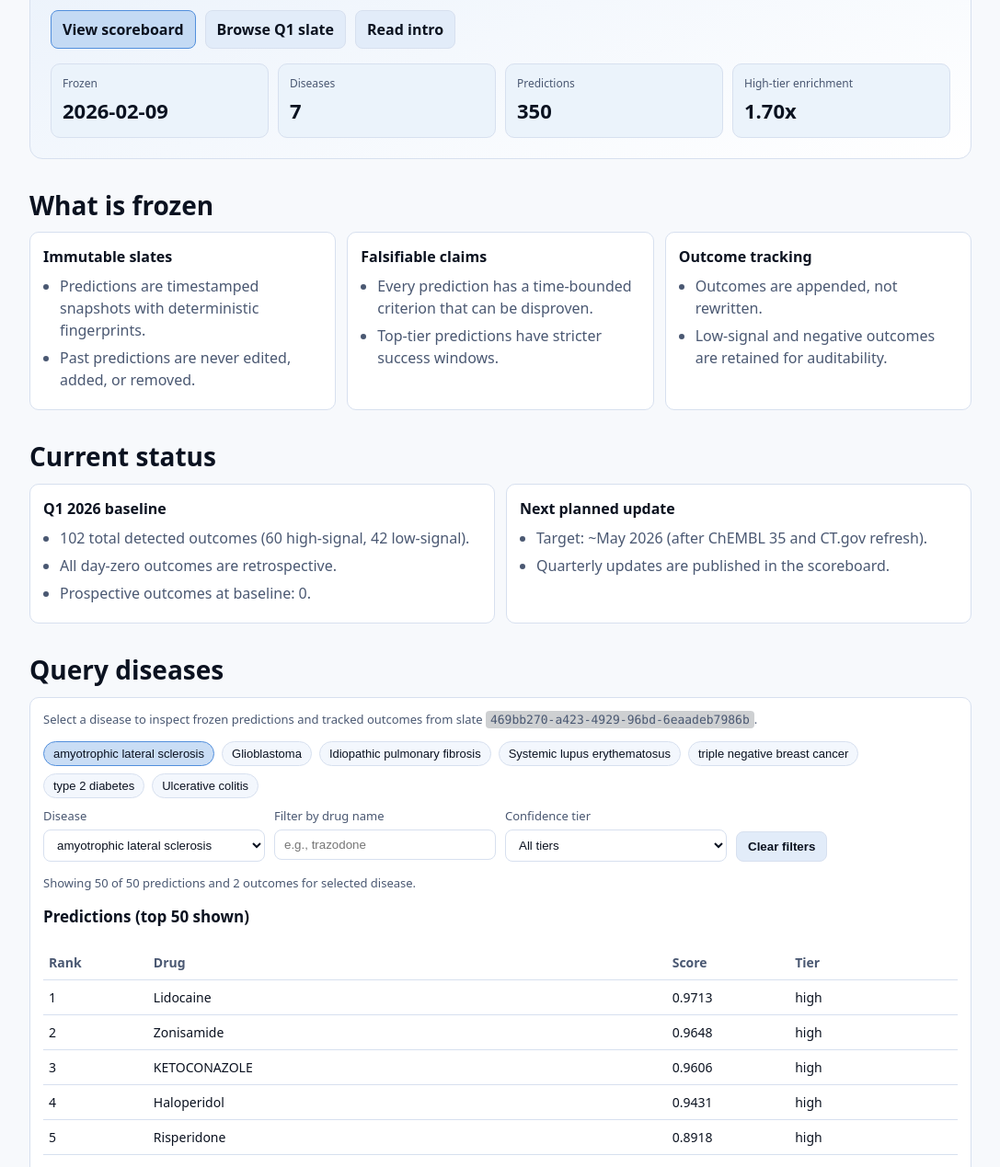
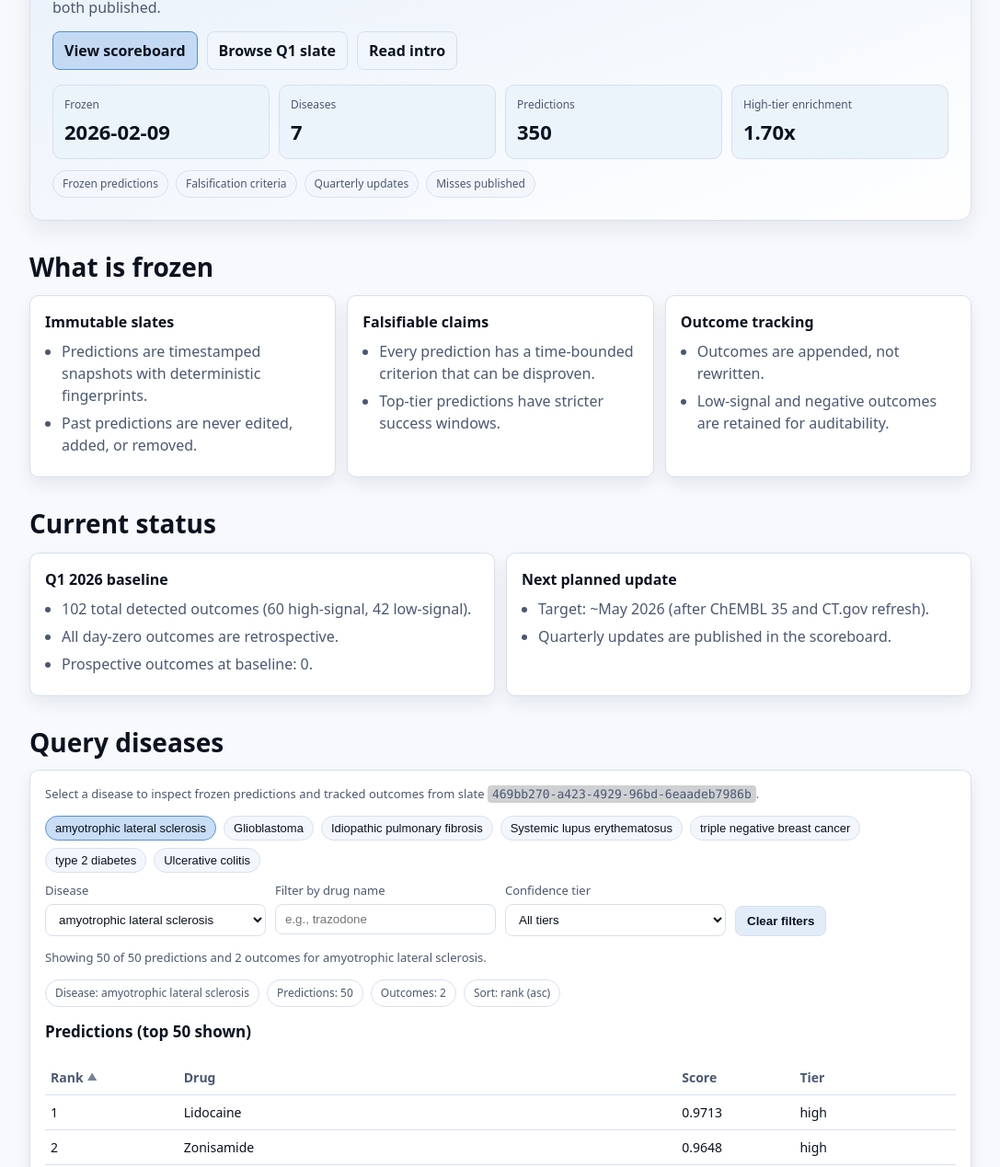
Before and after one commit to Exmplr-AI/exmplr-hypotheses, a plain HTML site: page index.html in a window 1280 px wide. Shown: the part 243-1512 px from the top of the page at 92% size, without its empty margins (96-1183 px from the left). Drawn offline with Linux system fonts and the light colour scheme.

Commit message:
feat: refine homepage hierarchy and query table interactions
Improve readability with stronger contrast, trust badges, and sticky navigation. Add sortable prediction columns, richer filter feedback, and clearer empty-state actions for the disease query workflow.

Co-authored-by: Cursor <cursoragent@cursor.com>

```diff
--- a/index.html
+++ b/index.html
@@ -11,10 +11,11 @@
       --bg: #0b1220;
       --card: #121b2f;
       --text: #e6edf7;
-      --muted: #a9b6cc;
+      --muted: #bcc9dc;
       --accent: #58a6ff;
       --border: #2b3a55;
       --ok: #3fb950;
+      --shadow: rgba(0, 0, 0, 0.22);
     }
     @media (prefers-color-scheme: light) {
       :root {
@@ -25,6 +26,7 @@
         --accent: #0b63d1;
         --border: #d7e0ef;
         --ok: #1b7f3b;
+        --shadow: rgba(12, 30, 66, 0.08);
       }
     }
     * { box-sizing: border-box; }
@@ -45,6 +47,13 @@
       align-items: center;
       gap: 12px;
       margin-bottom: 14px;
+      position: sticky;
+      top: 0;
+      z-index: 10;
+      background: color-mix(in srgb, var(--bg) 86%, transparent);
+      backdrop-filter: blur(6px);
+      border-bottom: 1px solid color-mix(in srgb, var(--border) 70%, transparent);
+      padding: 10px 2px;
     }
     .brand {
       font-weight: 700;
@@ -66,7 +75,8 @@
       background: linear-gradient(160deg, color-mix(in srgb, var(--card) 90%, var(--accent) 10%), var(--card));
       border: 1px solid var(--border);
       border-radius: 14px;
-      padding: 22px;
+      padding: 24px;
+      box-shadow: 0 10px 24px var(--shadow);
     }
     .actions {
       display: flex;
@@ -82,10 +92,18 @@
       background: color-mix(in srgb, var(--card) 88%, var(--accent) 12%);
       color: var(--text);
       font-weight: 600;
+      transition: background .14s ease, border-color .14s ease, transform .14s ease;
     }
     .btn.primary {
       border-color: color-mix(in srgb, var(--accent) 65%, var(--border) 35%);
       background: color-mix(in srgb, var(--accent) 24%, var(--card) 76%);
+    }
+    .btn:hover {
+      text-decoration: none;
+      transform: translateY(-1px);
+    }
+    .btn.secondary {
+      background: color-mix(in srgb, var(--card) 94%, var(--accent) 6%);
     }
     .kpis {
       display: grid;
@@ -101,18 +119,33 @@
     }
     .kpi .label { display: block; font-size: 12px; color: var(--muted); }
     .kpi .value { display: block; font-size: 22px; font-weight: 700; margin-top: 4px; }
+    .trust-strip {
+      display: flex;
+      flex-wrap: wrap;
+      gap: 8px;
+      margin-top: 12px;
+    }
+    .trust-item {
+      border: 1px solid var(--border);
+      border-radius: 999px;
+      padding: 5px 10px;
+      font-size: 12px;
+      color: var(--muted);
+      background: color-mix(in srgb, var(--card) 95%, var(--accent) 5%);
+    }
     .grid {
       display: grid;
       grid-template-columns: repeat(auto-fit, minmax(240px, 1fr));
       gap: 12px;
-      margin-top: 12px;
+      margin-top: 14px;
     }
     .card {
       border: 1px solid var(--border);
       border-radius: 10px;
-      padding: 14px;
+      padding: 16px;
       background: var(--card);
       transition: transform .12s ease, border-color .12s ease;
+      box-shadow: 0 8px 18px var(--shadow);
     }
     .card:hover {
       transform: translateY(-1px);
@@ -156,8 +189,26 @@
       padding: 8px 6px;
       vertical-align: top;
     }
+    th {
+      position: sticky;
+      top: 0;
+      background: var(--card);
+      z-index: 1;
+    }
     tbody tr:hover { background: color-mix(in srgb, var(--card) 92%, var(--accent) 8%); }
     th { color: var(--muted); font-weight: 600; }
+    .th-btn {
+      display: inline-flex;
+      align-items: center;
+      gap: 4px;
+      border: 0;
+      padding: 0;
+      background: transparent;
+      color: inherit;
+      font: inherit;
+      cursor: pointer;
+    }
+    .th-btn .arrow { font-size: 11px; opacity: 0.75; }
     .small { font-size: 13px; color: var(--muted); }
     .chip-row {
       display: flex;
@@ -177,6 +228,19 @@
     .chip.active {
       border-color: color-mix(in srgb, var(--accent) 65%, var(--border) 35%);
       background: color-mix(in srgb, var(--accent) 22%, var(--card) 78%);
+    }
+    .summary-badges {
+      display: flex;
+      flex-wrap: wrap;
+      gap: 8px;
+      margin-bottom: 10px;
+    }
+    .summary-badge {
+      border: 1px solid var(--border);
+      border-radius: 999px;
+      padding: 5px 10px;
+      font-size: 12px;
+      color: var(--muted);
     }
     ul { margin: 8px 0 0 18px; padding: 0; }
     li { margin: 6px 0; color: var(--muted); }
@@ -224,14 +288,20 @@
       </p>
       <div class="actions">
         <a class="btn primary" href="docs/SCOREBOARD.md">View scoreboard</a>
-        <a class="btn" href="slates/2026-Q1/">Browse Q1 slate</a>
-        <a class="btn" href="drafts/01_introducing_hypothesis_registry.md">Read intro</a>
+        <a class="btn secondary" href="slates/2026-Q1/">Browse Q1 slate</a>
+        <a class="btn secondary" href="drafts/01_introducing_hypothesis_registry.md">Read intro</a>
       </div>
       <div class="kpis">
         <div class="kpi"><span class="label">Frozen</span><span class="value">2026-02-09</span></div>
         <div class="kpi"><span class="label">Diseases</span><span class="value">7</span></div>
         <div class="kpi"><span class="label">Predictions</span><span class="value">350</span></div>
         <div class="kpi"><span class="label">High-tier enrichment</span><span class="value">1.70x</span></div>
+      </div>
+      <div class="trust-strip">
+        <span class="trust-item">Frozen predictions</span>
+        <span class="trust-item">Falsification criteria</span>
+        <span class="trust-item">Quarterly updates</span>
+        <span class="trust-item">Misses published</span>
       </div>
     </section>
 
@@ -306,6 +376,7 @@
         </div>
       </div>
       <p id="querySummary" class="small">Loading query dataset...</p>
+      <div id="queryBadges" class="summary-badges"></div>
       <div id="predictionsWrap"></div>
       <div id="outcomesWrap"></div>
     </div>
@@ -357,10 +428,13 @@
     const clearFiltersBtn = document.getElementById("clearFiltersBtn");
     const diseaseChips = document.getElementById("diseaseChips");
     const querySummary = document.getElementById("querySummary");
+    const queryBadges = document.getElementById("queryBadges");
     const predictionsWrap = document.getElementById("predictionsWrap");
     const outcomesWrap = document.getElementById("outcomesWrap");
 
     let queryData = null;
+    let sortKey = "rank";
+    let sortDir = "asc";
 
     function escapeHtml(value) {
       return String(value ?? "")
@@ -371,12 +445,34 @@
         .replaceAll("'", "&#039;");
     }
 
+    function sortPredictions(predictions) {
+      const sorted = [...predictions].sort((a, b) => {
+        const av = a[sortKey];
+        const bv = b[sortKey];
+        if (sortKey === "rank" || sortKey === "score") {
+          const an = Number(av ?? Number.POSITIVE_INFINITY);
+          const bn = Number(bv ?? Number.POSITIVE_INFINITY);
+          return an - bn;
+        }
+        return String(av ?? "").localeCompare(String(bv ?? ""));
+      });
+      return sortDir === "asc" ? sorted : sorted.reverse();
+    }
+
+    function sortArrowFor(key) {
+      if (sortKey !== key) return "";
+      return sortDir === "asc" ? "▲" : "▼";
+    }
+
     function renderPredictions(predictions) {
       if (!predictions.length) {
-        predictionsWrap.innerHTML = "<p class=\"small\">No predictions match this filter.</p>";
+        predictionsWrap.innerHTML =
+          "<p class=\"small\">No predictions match current filters. " +
+          "<button class=\"btn secondary\" type=\"button\" data-action=\"clear-filters\">Clear filters</button></p>";
         return;
       }
-      const rows = predictions.slice(0, 50).map((p) =>
+      const sortedPredictions = sortPredictions(predictions);
+      const rows = sortedPredictions.slice(0, 50).map((p) =>
         "<tr>" +
         "<td>" + escapeHtml(p.rank) + "</td>" +
         "<td>" + escapeHtml(p.drug_name) + "</td>" +
@@ -387,7 +483,12 @@
 
       predictionsWrap.innerHTML =
         "<h3>Predictions (top 50 shown)</h3>" +
-        "<div class=\"table-wrap\"><table><thead><tr><th>Rank</th><th>Drug</th><th>Score</th><th>Tier</th></tr></thead><tbody>" +
+        "<div class=\"table-wrap\"><table><thead><tr>" +
+        "<th><button class=\"th-btn\" data-sort-key=\"rank\" type=\"button\">Rank <span class=\"arrow\">" + sortArrowFor("rank") + "</span></button></th>" +
+        "<th><button class=\"th-btn\" data-sort-key=\"drug_name\" type=\"button\">Drug <span class=\"arrow\">" + sortArrowFor("drug_name") + "</span></button></th>" +
+        "<th><button class=\"th-btn\" data-sort-key=\"score\" type=\"button\">Score <span class=\"arrow\">" + sortArrowFor("score") + "</span></button></th>" +
+        "<th><button class=\"th-btn\" data-sort-key=\"tier\" type=\"button\">Tier <span class=\"arrow\">" + sortArrowFor("tier") + "</span></button></th>" +
+        "</tr></thead><tbody>" +
         rows +
         "</tbody></table></div>";
     }
@@ -427,6 +528,8 @@
       const diseaseKey = diseaseSelect.value;
       const textFilter = drugFilter.value.trim().toLowerCase();
       const tier = tierFilter.value;
+      const diseaseMeta = queryData.diseases.find((d) => d.key === diseaseKey);
+      const diseaseLabel = diseaseMeta ? diseaseMeta.label : diseaseKey;
 
       const allPredictions = queryData.predictions_by_disease[diseaseKey] || [];
       const filteredPredictions = allPredictions.filter((p) => {
@@ -438,7 +541,13 @@
 
       querySummary.textContent =
         "Showing " + filteredPredictions.length + " of " + allPredictions.length +
-        " predictions and " + outcomes.length + " outcomes for selected disease.";
+        " predictions and " + outcomes.length + " outcomes for " + diseaseLabel + ".";
+
+      queryBadges.innerHTML =
+        "<span class=\"summary-badge\">Disease: " + escapeHtml(diseaseLabel) + "</span>" +
+        "<span class=\"summary-badge\">Predictions: " + escapeHtml(filteredPredictions.length) + "</span>" +
+        "<span class=\"summary-badge\">Outcomes: " + escapeHtml(outcomes.length) + "</span>" +
+        "<span class=\"summary-badge\">Sort: " + escapeHtml(sortKey) + " (" + escapeHtml(sortDir) + ")</span>";
 
       renderDiseaseChips();
       renderPredictions(filteredPredictions);
@@ -475,6 +584,27 @@
       diseaseSelect.value = target.getAttribute("data-disease");
       renderQuery();
     });
+    predictionsWrap.addEventListener("click", (event) => {
+      const sortTarget = event.target.closest("[data-sort-key]");
+      if (sortTarget) {
+        const key = sortTarget.getAttribute("data-sort-key");
+        if (sortKey === key) {
+          sortDir = sortDir === "asc" ? "desc" : "asc";
+        } else {
+          sortKey = key;
+          sortDir = key === "rank" || key === "score" ? "asc" : "desc";
+        }
+        renderQuery();
+        return;
+      }
+
+      const actionTarget = event.target.closest("[data-action='clear-filters']");
+      if (actionTarget) {
+        drugFilter.value = "";
+        tierFilter.value = "";
+        renderQuery();
+      }
+    });
   </script>
 </body>
 </html>
```
